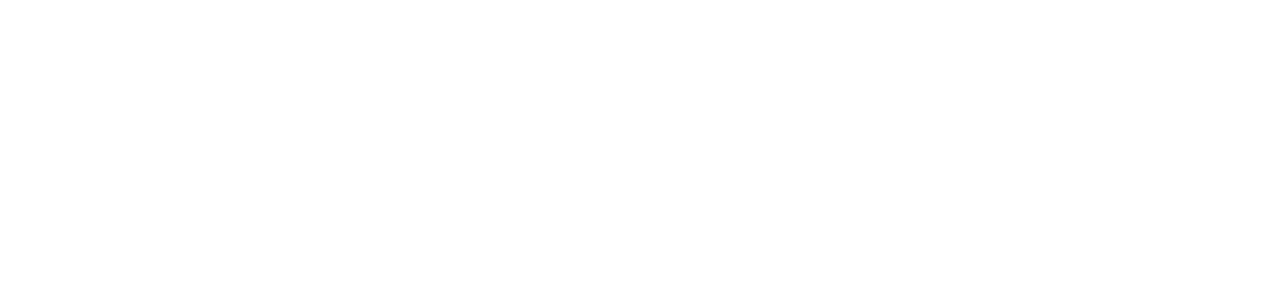
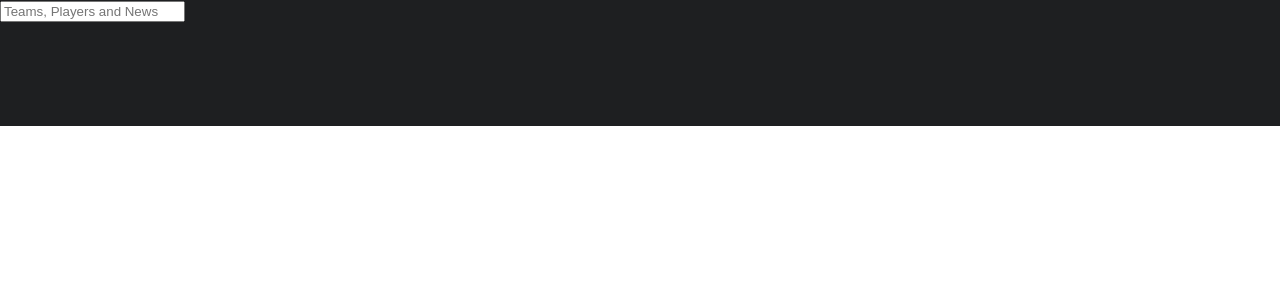
Before and after one commit to HamzaDincer/theScore-client, a React (Create React App) app: page / in a window 1280 px wide. Shown: the top 300 px of the page. Built offline with nearby package versions, Linux system fonts and the light colour scheme.

Commit message:
header structure is ready

```diff
--- a/src/App.js
+++ b/src/App.js
@@ -1,8 +1,10 @@
 import './App.scss';
+import Header from './components/Header/Header';
 
 function App() {
   return (
     <>
+    <Header />
     </>
   );
 }
--- /dev/null
+++ b/src/components/Header/Header.jsx
@@ -0,0 +1,34 @@
+import "./Header.scss";
+
+const Header = () => {
+
+    return (
+    <header className="header">
+        <div className="header__row">
+            <div className="header__profile">
+
+
+            </div>
+            <div className="header__search-container">
+                <form className="header__form"  >
+                    <input
+                    type="search"
+                    placeholder="Teams, Players and News"
+                    className="header__search"
+                    ></input>
+                </form>
+            </div>
+            <div className="header__logo">
+
+            </div>
+        </div>
+        <div className="header__nav">
+
+
+        </div>
+    </header>
+    )
+};
+
+
+export default Header;
--- /dev/null
+++ b/src/components/Header/Header.scss
@@ -0,0 +1,41 @@
+.header{
+    display: flex;
+    background-color: #1E1F21;
+    color: #fff;
+    justify-content: space-between;
+    margin-bottom: 1rem;
+    height: 126px;
+
+    &__search-container {
+        position: relative;
+        width: 80%;
+        display: flex;
+        color: #fff;
+
+        &__form {
+          position: relative;
+          display: flex;
+          align-items: center;
+          justify-content: center;
+          width: 100%;
+          height: 50px;
+          margin: 1rem 1rem;
+          padding: 0 15px;
+          background-color: #f2f2f2;
+          border-radius: 5px;
+
+          &__search {
+            width: 100%;
+            border: none;
+            outline: none;
+            background: none;
+            font-size: 15px;
+            color: #333;
+            font-family: Arial, sans-serif;
+          }
+
+        }
+      }
+
+
+}
```
